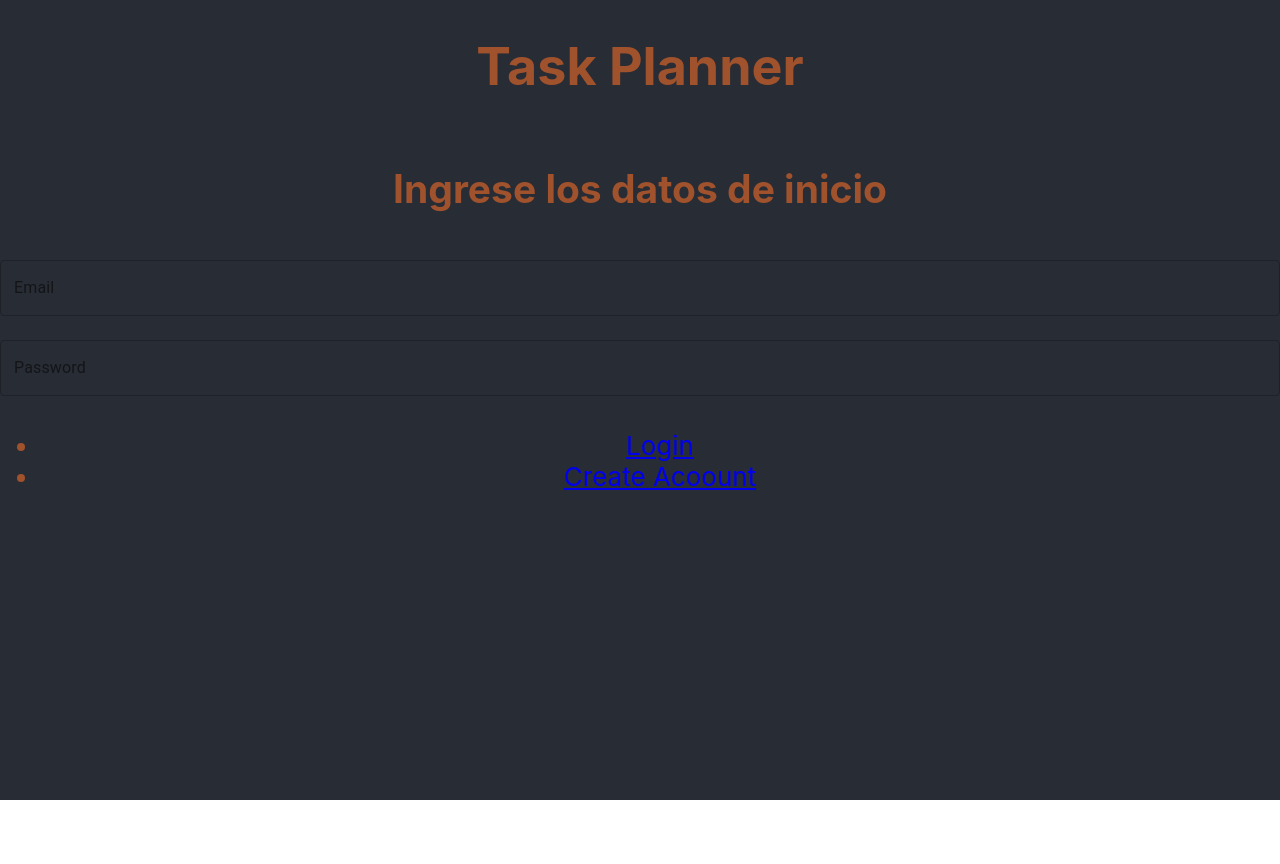
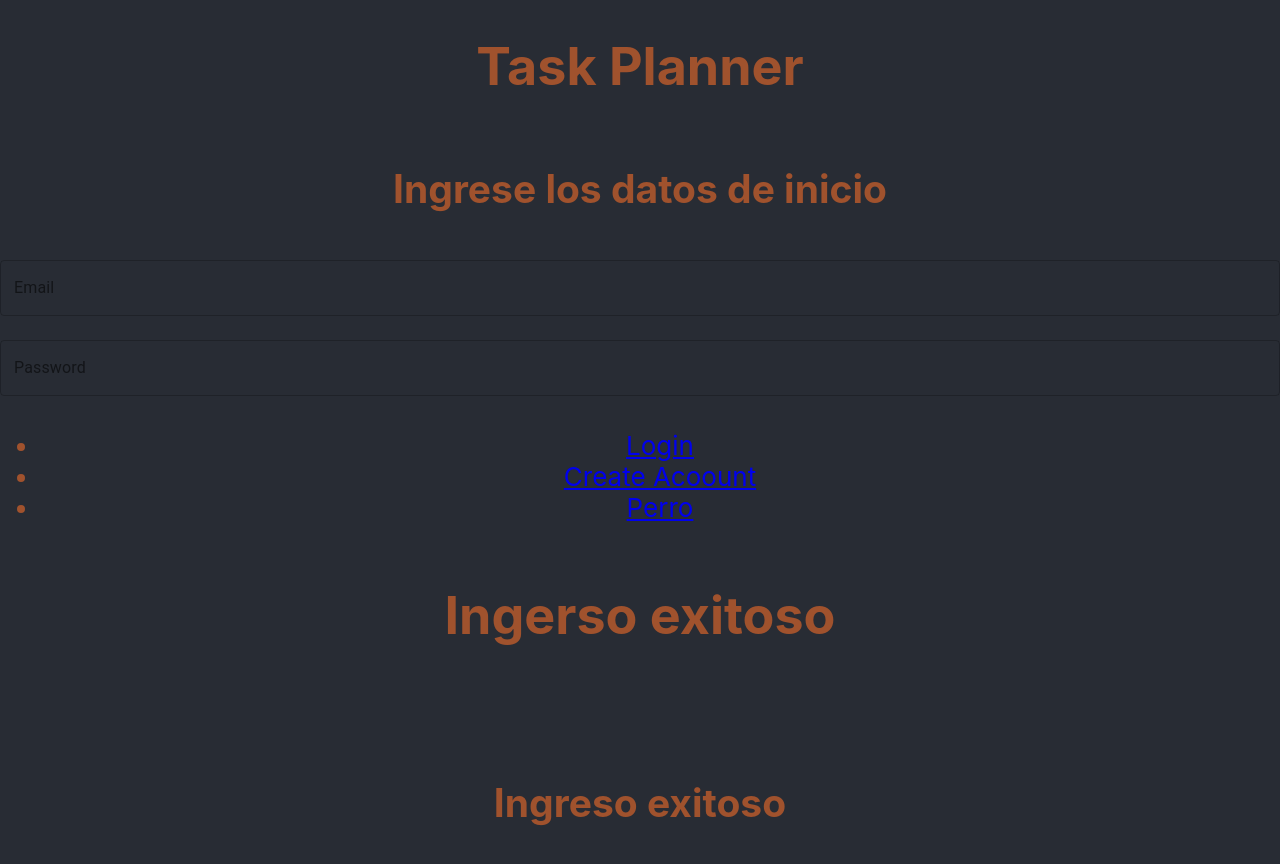
Before and after one commit to ieti-p/Laboratorio3, a React (Create React App) app: page /registro in a window 1280 px wide. Shown: the top 864 px of the page. Before the commit the page ends 800 px from the top, so only its background shows below. Built offline with nearby package versions, Linux system fonts and the light colour scheme.

Commit message:
3 parrte continuando

```diff
--- a/package.json
+++ b/package.json
@@ -13,6 +13,7 @@
     "react": "^16.9.0",
     "react-autosuggest": "latest",
     "react-dom": "^16.9.0",
+    "react-router": "^5.0.1",
     "react-router-dom": "^5.0.1"
   },
   "scripts": {
--- /dev/null
+++ b/src/Cual.js
@@ -0,0 +1,11 @@
+import React from "react";
+
+class Cual extends React.Component {
+    render() {
+        return (
+            <h1>HOLA</h1>
+        );
+    }
+}
+
+export default Cual;
--- a/src/Login.js
+++ b/src/Login.js
@@ -9,6 +9,7 @@ import './login.css';
 import granated from './granated';
 //import granated from './granated';
 //import Typography from '@material-ui/core/Typography';
+import Cual from './Cual';
 
 const useStyles = makeStyles(theme => ({
   link: {
@@ -38,7 +39,7 @@ export default function Login() {
 
         <h2>Ingrese los datos de inicio</h2>
         <TextField
-          id="outlined-email-input"
+          id="corre"
           label="Email"
           className={"login"}
           type="email"
@@ -48,7 +49,7 @@ export default function Login() {
           variant="outlined"
         />
         <TextField
-          id="outlined-password-input"
+          id="con"
           label="Password"
           className={"login"}
           type="password"
@@ -64,14 +65,17 @@ export default function Login() {
           <div>
             <ul>
               <li>
-                <Link to="/granated.js">Login</Link>
+                <Link to="/granated">Login</Link>
               </li>
               <li>
                 <Link to="/users">Create Acoount</Link>
               </li>
+              <li>
+                <Link to="/sumama">Perro</Link>
+              </li>
             </ul>
-            <Route exact path="/granated.js" component={granated.default} />
-            <Route path="/registro" component={granated.default} />
+            <Route exact path="/granated" component={granated} />
+            <Route exact path="/registro" component={granated} />
 
           </div>
         </Router>
--- a/src/granated.js
+++ b/src/granated.js
@@ -15,9 +15,17 @@ const useStyles = makeStyles(theme => ({
   },
 }));
 
-
+function datosUsuarios(props){
+  return(
+    <div id="hello">{props.mytext}</div>
+  )
+}
 export default function granated() {
 //function granated(){
+
+
+
+
 
   return (
 
@@ -25,14 +33,11 @@ export default function granated() {
 
       <header className="login-header" >
 
-        <h1>Ingerso exitoso</h1>
+        <h1>Ingerso exitoso<datosUsuarios mytext="Bienvenido pepito"/></h1>
+        <h2></h2>
 
-        <h2>Muerase</h2>
-
-
-
+        <h2>Ingreso exitoso <datosUsuarios mytext="Bienvenido pepito"/></h2>
       </header>
-
     </div>
 
   );
```
Also changed, not shown: 1 other file (tests, documents, lock files or other folders).
